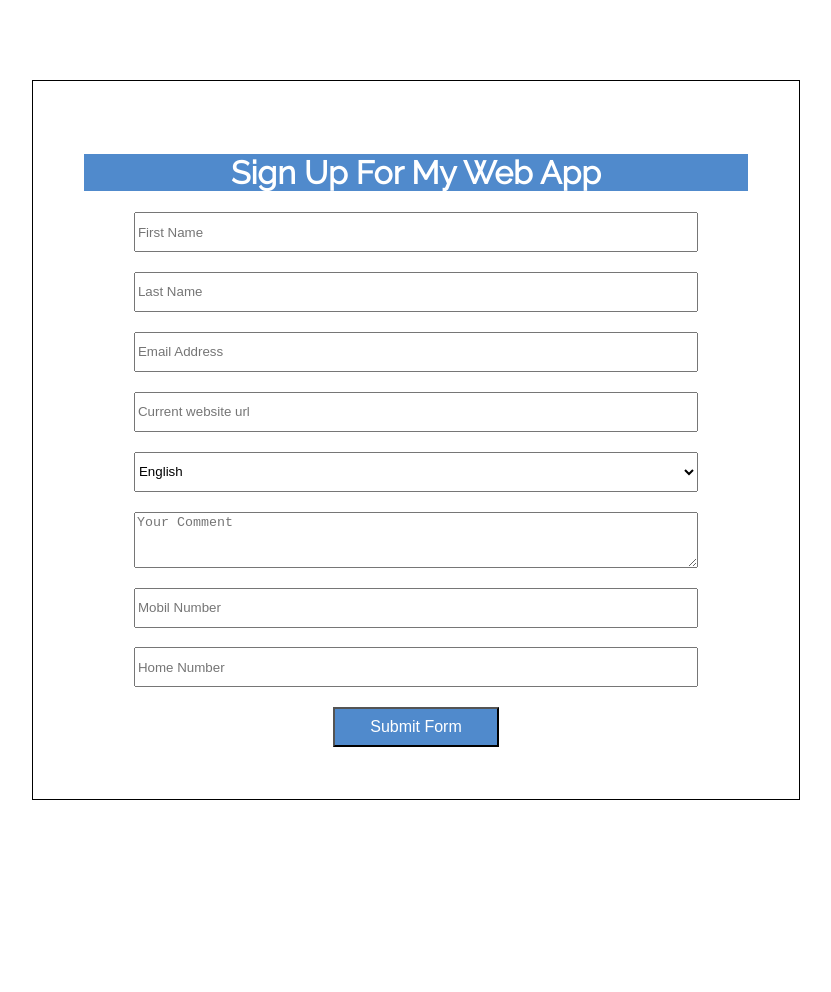
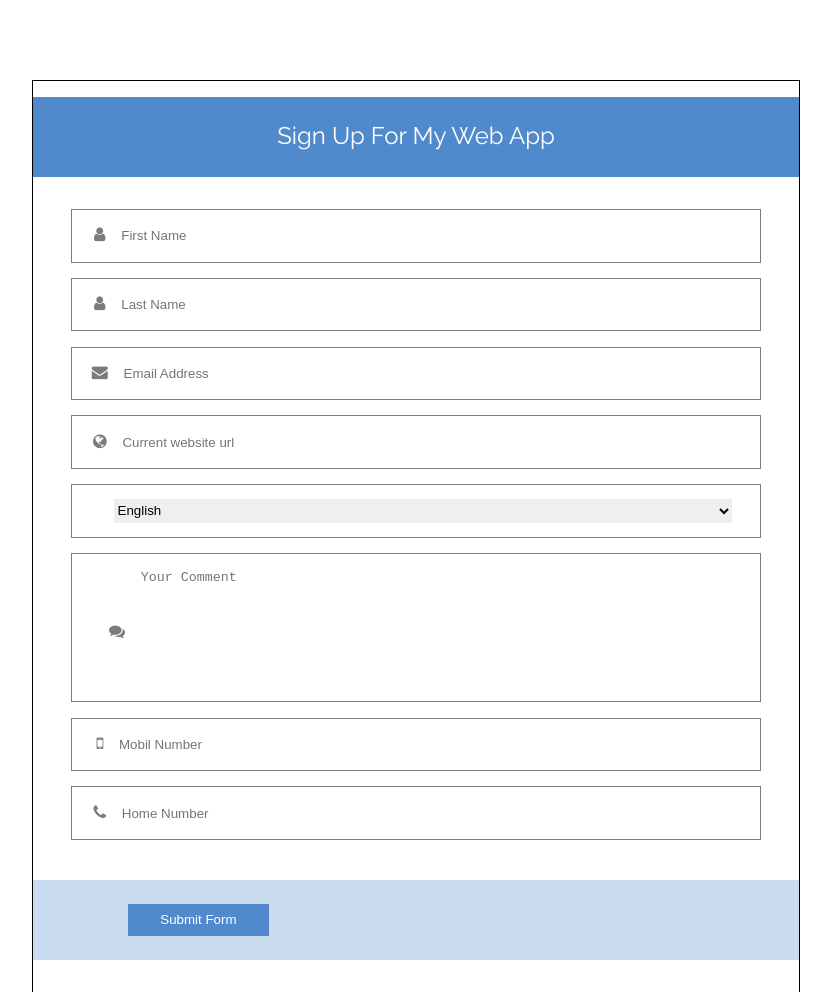
Before and after one commit to jennilynhowell/3.4-dom-form, a plain HTML site: page index.html in a window 1280 px wide. Shown: the whole page, without its empty margins (224-1055 px from the left). Before the commit the page ends 800 px from the top, so only its background shows below. Drawn offline with Linux system fonts and the light colour scheme.

Commit message:
form complete

```diff
--- a/main.js
+++ b/main.js
@@ -1,5 +1,5 @@
-// (function(){
-//   'use strict';
+(function(){
+  'use strict';
 
   var formData = [
     {
@@ -81,34 +81,45 @@
     }
   ];
 
+  var bodyNode = document.querySelector('body');
   var formNode = document.getElementById('signupForm');
 
-  var formHeader = document.createElement('h1');
+  var formHeader = document.createElement('div');
+  formHeader.setAttribute('class', 'formHeader');
   formNode.appendChild(formHeader);
-  formHeader.textContent = "Sign Up For My Web App";
+  var formTopText = document.createElement('h1');
+  formTopText.textContent = "Sign Up For My Web App";
+  formHeader.appendChild(formTopText);
 
   for (var i = 0; i < formData.length; i++) {
 
     var labelDiv = document.createElement('label')
-    labelDiv.setAttribute('for', formData[i].type)
-    console.log(labelDiv);
+    labelDiv.setAttribute('for', formData[i].id);
     formNode.appendChild(labelDiv);
 
+    var fieldDiv = document.createElement('div');
+    fieldDiv.setAttribute('class', 'fieldDiv');
+    formNode.appendChild(fieldDiv);
+
+    var spanTag = document.createElement('span');
+    spanTag.setAttribute('class', 'fa ' + formData[i].icon);
+    fieldDiv.appendChild(spanTag);
+
     if (formData[i].type === 'text'|| formData[i].type === 'email' || formData[i].type === 'tel') {
+
       var formField = document.createElement('input');
       formField.setAttribute('type', formData[i].type);
       formField.setAttribute('id', formData[i].id);
+      formField.setAttribute('name', formData[i].id);
       formField.placeholder = formData[i].label;
-      console.log(formField);
-      formNode.appendChild(formField);
-    }
+      fieldDiv.appendChild(formField);
 
-    if (formData[i].type === 'select') {
+    } else if (formData[i].type === 'select') {
+
       var selectField = document.createElement('select');
       selectField.setAttribute('type', formData[i].type);
       selectField.setAttribute('id', formData[i].id);
-      console.log(selectField);
-      formNode.appendChild(selectField);
+      fieldDiv.appendChild(selectField);
 
       for (var p = 0; p < (formData[4].options).length; p++) {
         var optionsList = document.createElement('option');
@@ -116,19 +127,22 @@
         optionsList.value = (formData[4].options[p].value);
         selectField.appendChild(optionsList);
       }
-    }
+    } else if (formData[i].type === 'textarea') {
 
-    if (formData[i].type === 'textarea') {
       var textField = document.createElement('textarea');
       textField.setAttribute('type', formData[i].type);
       textField.setAttribute('id', formData[i].id);
       textField.placeholder = formData[i].label;
-      console.log(textField);
-      formNode.appendChild(textField);
-    }
+      fieldDiv.appendChild(textField);
+    };
 
 
   };
+
+  var footerBar = document.createElement('div');
+  footerBar.setAttribute('id', 'footerBar');
+  console.log(footerBar);
+  formNode.appendChild(footerBar);
 
   var submitButton = document.createElement('button');
   submitButton.setAttribute('id', 'submitButton');
@@ -140,4 +154,6 @@
 
 
 
-// }());
+
+
+}());
--- a/styles.css
+++ b/styles.css
@@ -7,33 +7,86 @@ body {
   min-height: 50vh;
   margin: 0 auto;
   margin-top: 10vh;
-  padding: 4%;
+  /*padding: 4%;*/
   text-align: center;
   font-family: 'Raleway', sans-serif;
   border: 1px solid #000;
 }
 
-h1 {
+.formHeader {
+  width: 100%;
   background-color: #508ACC;
-  color: #fff;
-  font-size: 2rem;
+  height: 10vh;
+  margin-bottom: 4vh;
 }
 
-form input, textarea, select, button {
+h1 {
+  width: 100%;
+  padding-top: 3vh;
+  color: #fff;
+  font-size: 1.5rem;
+  font-weight: lighter;
+}
+
+form {
   margin: 0 auto;
-  margin-top: 3%;
+}
+
+.fieldDiv {
   display: block;
-  width: 85%;
-  height: 5vh;
+  margin: 0 auto;
+  margin-top: 2%;
+  width: 90%;
+  border: 1px solid #7a7b7c;
+}
+
+span {
+  margin: 2%;
+  margin-left: 0;
+  color: #7a7b7c;
+}
+
+input, select {
+  border: none;
+  height: 3vh;
+  width: 90%;
+}
+
+input {
+  margin: 2% 0;
+}
+
+select {
+  margin: 2%;
 }
 
 textarea {
+  border: none;
+  resize: none;
   height: 7vh;
+  width: 85%;
+  margin: 2% 0;
+}
+
+.fa-comments {
+  padding-bottom: 7%;
 }
 
 button {
+  position: relative;
+  height: 4vh;
+  width: 11vw;
+  bottom: 7vh;
+  right: 17vw;
   background-color: #508ACC;
   color: #fff;
-  font-size: 1rem;
-  width: 25%;
+  border-style: none;
 }
+
+#footerBar {
+  display: block;
+  height: 10vh;
+  width: 100%;
+  background-color: #C9DBEE;
+  margin-top: 5vh;
+}
```
